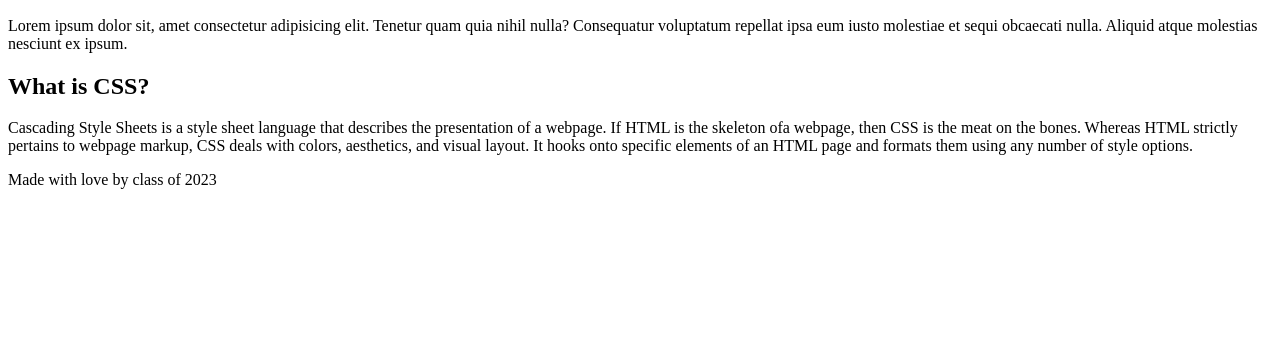
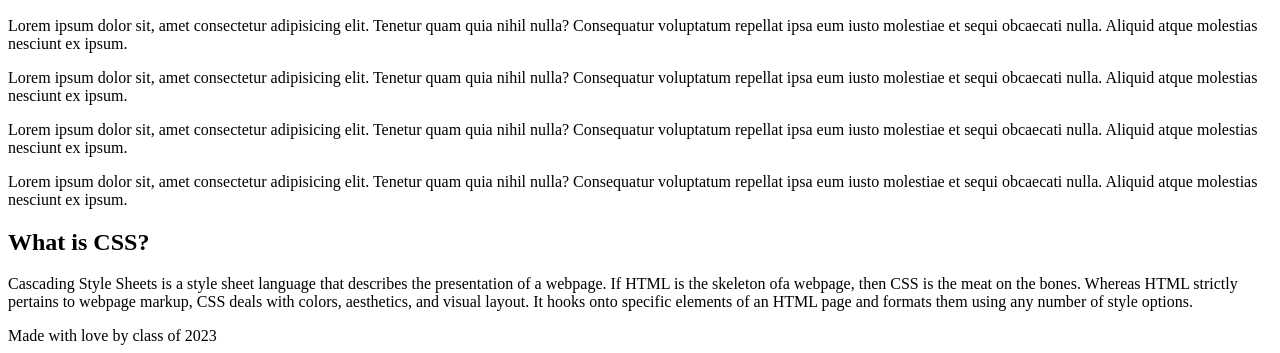
Before and after one commit to rxtATX/collab-demo-2, a plain HTML site: page index.html in a window 1280 px wide. Shown: the part 515-868 px from the top of the page. Before the commit the page ends 800 px from the top, so only its background shows below. Drawn offline with Linux system fonts and the light colour scheme.

Commit message:
Added ps

```diff
--- a/index.html
+++ b/index.html
@@ -26,6 +26,12 @@
       <h2>Rachel's section</h2>
       <p>Lorem ipsum dolor sit, amet consectetur adipisicing elit. Tenetur quam quia nihil nulla? Consequatur voluptatum
         repellat ipsa eum iusto molestiae et sequi obcaecati nulla. Aliquid atque molestias nesciunt ex ipsum.</p>
+      <p>Lorem ipsum dolor sit, amet consectetur adipisicing elit. Tenetur quam quia nihil nulla? Consequatur voluptatum
+        repellat ipsa eum iusto molestiae et sequi obcaecati nulla. Aliquid atque molestias nesciunt ex ipsum.</p>
+      <p>Lorem ipsum dolor sit, amet consectetur adipisicing elit. Tenetur quam quia nihil nulla? Consequatur voluptatum
+        repellat ipsa eum iusto molestiae et sequi obcaecati nulla. Aliquid atque molestias nesciunt ex ipsum.</p>
+      <p>Lorem ipsum dolor sit, amet consectetur adipisicing elit. Tenetur quam quia nihil nulla? Consequatur voluptatum
+        repellat ipsa eum iusto molestiae et sequi obcaecati nulla. Aliquid atque molestias nesciunt ex ipsum.</p>
     </section>
 
     <section>
```
